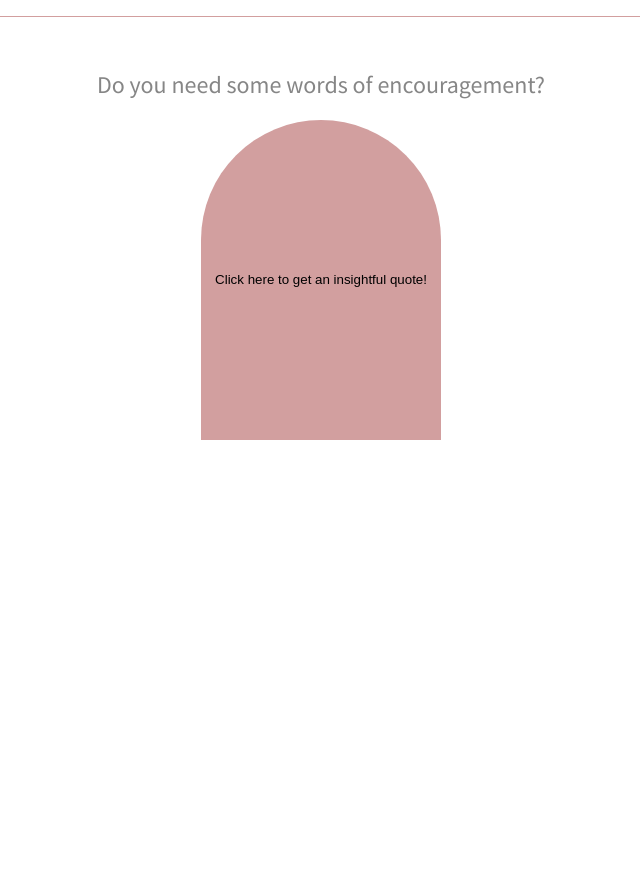
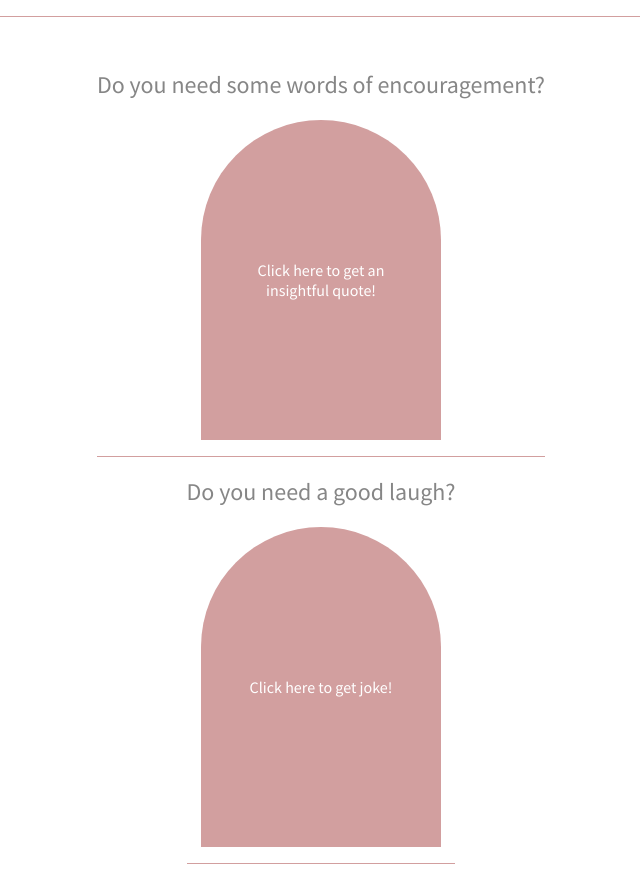
Before and after one commit to Yaz-Reyna/yazmin-reyna-capstone-breathe, a React (Create React App) app: page /quotes in a window 1280 px wide. Shown: the part 141-1021 px from the top of the page, without its empty margins (319-959 px from the left). Before the commit the page ends 800 px from the top, so only its background shows below. Built offline with nearby package versions, Linux system fonts and the light colour scheme.

Commit message:
Add jokes section with axios request to third party humor api. Add styling

```diff
--- a/src/components/Quotes/Quotes.js
+++ b/src/components/Quotes/Quotes.js
@@ -1,29 +1,42 @@
 import './Quotes.scss';
-import {useState, useEffect} from 'react';
+import {useState} from 'react';
 import axios from 'axios';
 
 function Quotes() {
-    const [buttonText, setButtonText] =useState('Click here to get an insightful quote!');
+    const [buttonQuote, setButtonQuote] =useState('Click here to get an insightful quote!');
+    const [buttonJoke, setButtonJoke] =useState('Click here to get joke!');
 
-    // useEffect(() => {
-        const handleClick = () => {
+
+        const handleClickQuote = () => {
             axios.get('http://localhost:8080/quotes')
             .then((response) => {
                 const randomQuote = Math.floor(Math.random()*response.data.length);
-                setButtonText(response.data[randomQuote]);
+                setButtonQuote(response.data[randomQuote]);
             })
         }
 
-
-    // }, []);
-
-
+const handleClickJoke = () => {
+    axios.get("https://api.humorapi.com/jokes/random?api-key=49e5a8d5a459415e8cafeedd21be22c7")
+    .then((response) => {
+        setButtonJoke(response.data.joke);
+    })
+}
     return(
         <section className='quotes'>
-            <h2 className='quotes__title'>Do you need some words of encouragement?</h2>
-            <button onClick={handleClick}  type='button' className='quotes__button'>
-                {buttonText}
-            </button>
+            <div className='quotes__quotes-container'>
+                <h2 className='quotes__quotes-container--title'>Do you need some words of encouragement?</h2>
+                <button onClick={handleClickQuote}  type='button' className='quotes__quotes-container--button'>
+                    {buttonQuote}
+                </button>
+            </div>
+
+            <div className='quotes__jokes-container'>
+                <h2 className='quotes__jokes-container--title'>Do you need a good laugh?</h2>
+                <button onClick={handleClickJoke}  type='button' className='quotes__jokes-container--button'>
+                    {buttonJoke}
+                </button>
+            </div>
+
 
         </section>
     )
--- a/src/components/Quotes/Quotes.scss
+++ b/src/components/Quotes/Quotes.scss
@@ -8,18 +8,39 @@
     flex-direction: column;
     align-items: center;
 
-    &__title {
-        text-align: center;
-        font-weight: 400;
-        color: $dark-gray;
+    &__quotes-container {
+        border-bottom: 1px solid $medium-pink;
+        display: flex;
+        flex-direction: column;
+        align-items: center;
+
+        &--title {
+            text-align: center;
+            font-weight: 400;
+            color: $dark-gray;
+        }
+
+        &--button {
+            margin-bottom: 1rem;
+            @include curved-top-button
+        }
     }
 
-    &__button {
-        width: 15rem;
-        height: 20rem;
-        border-top-left-radius: 8rem;
-        border-top-right-radius: 8rem;
-        background-color: $medium-pink;
-        border: none;
+    &__jokes-container {
+        border-bottom: 1px solid $medium-pink;
+        display: flex;
+        flex-direction: column;
+        align-items: center;
+
+        &--title {
+            text-align: center;
+            font-weight: 400;
+            color: $dark-gray;
+        }
+
+        &--button {
+            margin-bottom: 1rem;
+            @include curved-top-button
+        }
     }
 }
--- a/src/styles/partials/_mixins.scss
+++ b/src/styles/partials/_mixins.scss
@@ -17,3 +17,18 @@ $desktop-breakpoint: 1280px;
         @content;
     }
 }
+
+/* Styles */
+@mixin curved-top-button {
+    width: 15rem;
+    height: 20rem;
+    border-top-left-radius: 8rem;
+    border-top-right-radius: 8rem;
+    background-color: $medium-pink;
+    border: none;
+    font-size: 1em;
+    padding: 1.5rem;
+    color: $white;
+    font-family: 'Source Sans Pro';
+    font-weight: 400;
+}
```
